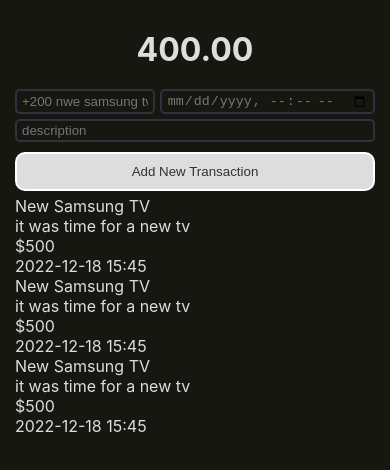
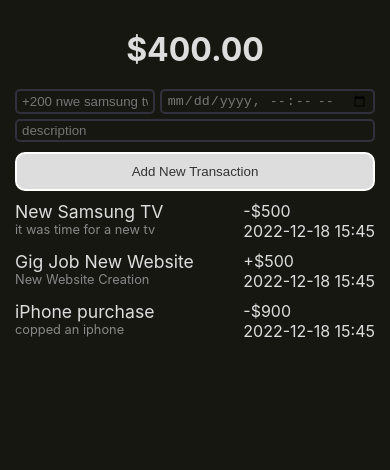
Before and after one commit to VelpCode/ReactMoneyTracker, a React (Create React App) app in the folder my-app/: page / in a window 390 px wide. Shown: the top 470 px of the page. Built offline with nearby package versions, Linux system fonts and the light colour scheme.

Commit message:
iphone cop

```diff
--- a/my-app/src/App.css
+++ b/my-app/src/App.css
@@ -60,5 +60,16 @@ div.transactions {
 }
 
 div.transaction {
-  display: ;
+  display: flex;
+  justify-content: space-between;
+  padding: 5px 0;
 }
+
+div.transaction div.name {
+  font-size: 1.1rem;
+}
+
+div.transaction div.description {
+  font-size: .8rem;
+  color: #888;
+}
--- a/my-app/src/App.js
+++ b/my-app/src/App.js
@@ -4,7 +4,7 @@ import './App.css';
 function App() {
   return (
     <main>
-      <h1>400<span>.00</span></h1>
+      <h1>$400<span>.00</span></h1>
       <form>
         <div className = "basics">
           <input type = "text" placeholder = {'+200 nwe samsung tv'}/>
@@ -24,27 +24,27 @@ function App() {
             <div className='description'>it was time for a new tv</div>
           </div>
           <div className = "right">
-            <div className = "price">$500</div>
+            <div className = "price">-$500</div>
             <div className = "datetime">2022-12-18 15:45  </div>
           </div>
         </div>
         <div className = "transaction">
           <div className = "left">
-            <div className = "name">New Samsung TV</div>
-            <div className='description'>it was time for a new tv</div>
+            <div className = "name">Gig Job New Website</div>
+            <div className='description'>New Website Creation</div>
           </div>
           <div className = "right">
-            <div className = "price">$500</div>
+            <div className = "price">+$500</div>
             <div className = "datetime">2022-12-18 15:45  </div>
           </div>
         </div>
         <div className = "transaction">
           <div className = "left">
-            <div className = "name">New Samsung TV</div>
-            <div className='description'>it was time for a new tv</div>
+            <div className = "name">iPhone purchase</div>
+            <div className='description'>copped an iphone</div>
           </div>
           <div className = "right">
-            <div className = "price">$500</div>
+            <div className = "price">-$900</div>
             <div className = "datetime">2022-12-18 15:45  </div>
           </div>
         </div>
```
